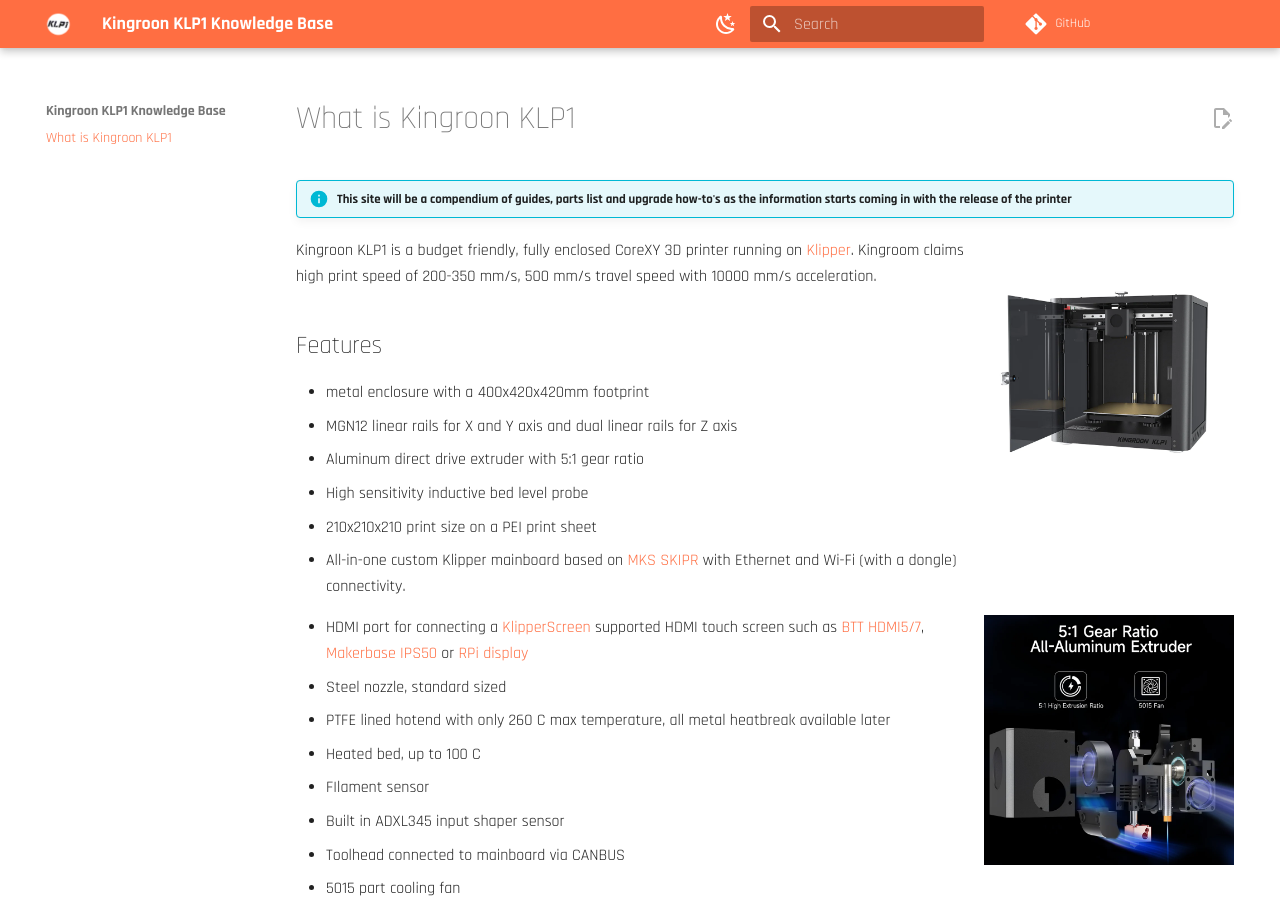
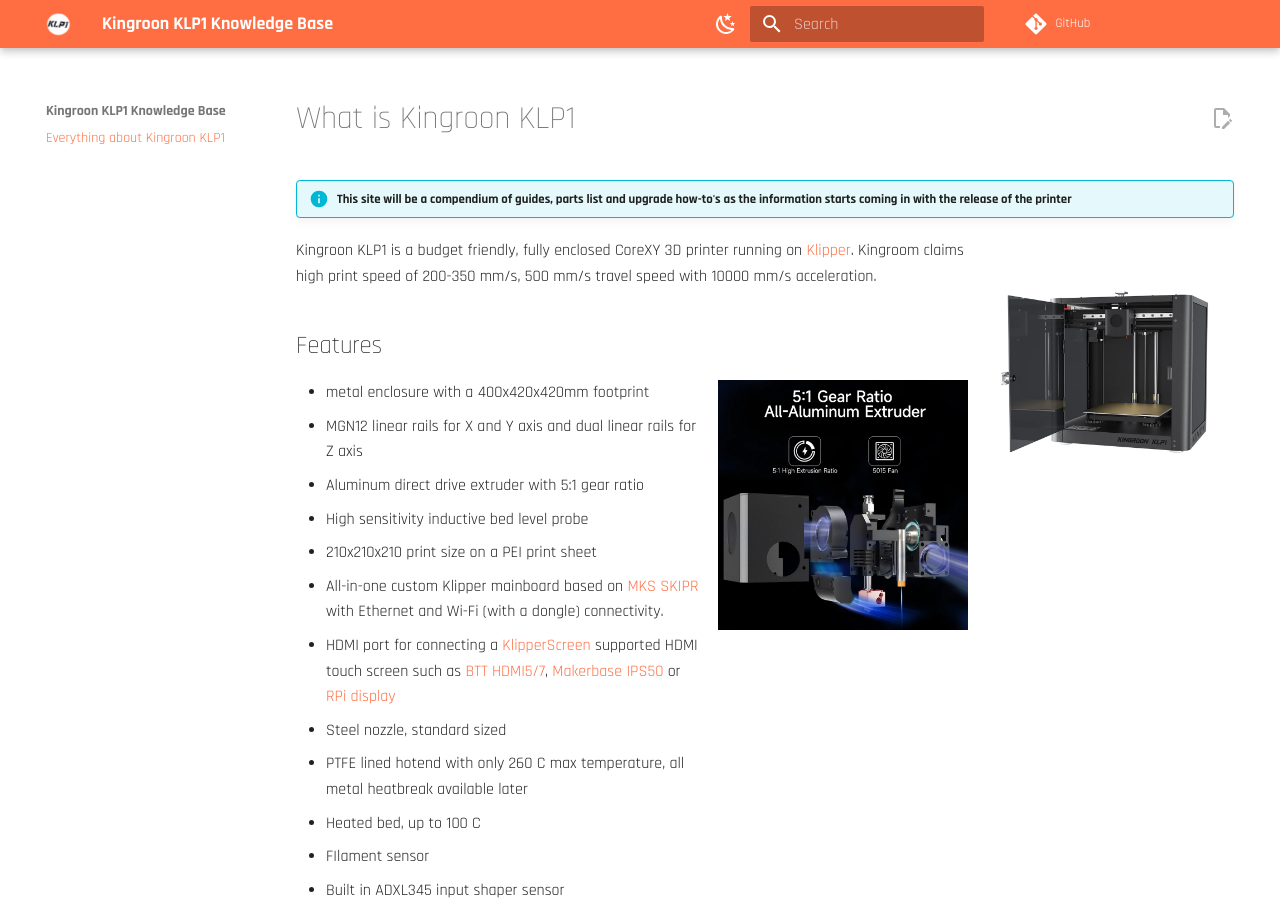
Before and after one commit to blakadder/klp1, an MkDocs documentation site: the page built from docs/index.md, in a window 1280 px wide and 900 px high. Built offline with MkDocs 1.6.1 and Material for MkDocs 9.7.7, drawn with Linux system fonts in a browser that asks for light colours; comment, search, counter and statistics services are not loaded.

Commit message:
change up layout

```diff
--- a/docs/index.md
+++ b/docs/index.md
@@ -1,6 +1,7 @@
 ---
 hide:
   - toc
+title: Everything about Kingroon KLP1
 ---
 
 # What is Kingroon KLP1
@@ -13,6 +14,7 @@
 
 ## Features
 
+![](/images/extruder.webp){ align=right width="250" }
 
 - metal enclosure with a 400x420x420mm footprint
 - MGN12 linear rails for X and Y axis and dual linear rails for Z axis
@@ -20,9 +22,6 @@
 - High sensitivity inductive bed level probe
 - 210x210x210 print size on a PEI print sheet
 - All-in-one custom Klipper mainboard based on [MKS SKIPR](https://www.aliexpress.com/item/1005004509354702.html?aff_fcid=166358c921274e8b927d0c0b45c149f6-1683324450389-05113-_DeCkcSN&tt=CPS_NORMAL&aff_fsk=_DeCkcSN&aff_platform=shareComponent-detail&sk=_DeCkcSN&aff_trace_key=166358c921274e8b927d0c0b45c149f6-1683324450389-05113-_DeCkcSN&terminal_id=165068c405fe431e83f4b86336c9e8c9&afSmartRedirect=y) with Ethernet and Wi-Fi (with a dongle) connectivity.
-
-![](/images/extruder.webp){ align=right width="250" }
-
 - HDMI port for connecting a [KlipperScreen](https://klipperscreen.readthedocs.io/en/latest/) supported HDMI touch screen such as [BTT HDMI5/7](https://www.aliexpress.com/item/1005004670914369.html?aff_fcid=4006b0d889564e87a73f7e195f46077e-1683321888609-00393-_Defvcct&tt=CPS_NORMAL&aff_fsk=_Defvcct&aff_platform=shareComponent-detail&sk=_Defvcct&aff_trace_key=4006b0d889564e87a73f7e195f46077e-1683321888609-00393-_Defvcct&terminal_id=165068c405fe431e83f4b86336c9e8c9&afSmartRedirect=y), [Makerbase IPS50](https://www.aliexpress.com/item/1005005403283947.html?aff_fcid=ba0b52490e384cc4a715ceaf06b3267e-1683321844917-07709-_DDCmVaD&tt=CPS_NORMAL&aff_fsk=_DDCmVaD&aff_platform=shareComponent-detail&sk=_DDCmVaD&aff_trace_key=ba0b52490e384cc4a715ceaf06b3267e-1683321844917-07709-_DDCmVaD&terminal_id=165068c405fe431e83f4b86336c9e8c9&afSmartRedirect=y) or [RPi display](https://www.aliexpress.com/item/1005004785628915.html?aff_fcid=c7e3464c4bb9456a881924abca3bd95c-1683321943013-04400-_Dn01gDb&tt=CPS_NORMAL&aff_fsk=_Dn01gDb&aff_platform=shareComponent-detail&sk=_Dn01gDb&aff_trace_key=c7e3464c4bb9456a881924abca3bd95c-1683321943013-04400-_Dn01gDb&terminal_id=165068c405fe431e83f4b86336c9e8c9&afSmartRedirect=y)
 - Steel nozzle, standard sized
 - PTFE lined hotend with only 260 C max temperature, all metal heatbreak available later
@@ -36,7 +35,7 @@
 
 ## Buy Kingroon KLP1
 
-[![](/images/klp1showcase.jpg){ align=right  width="250" }](/images/klp1showcase.jpg)
+[![](/images/klp1showcase.jpg){ width="250" }](/images/klp1showcase.jpg)
 
 
 [Kingroon.com](https://gozbx.com/r/dIIWju3DmLsM){ .md-button }
```
